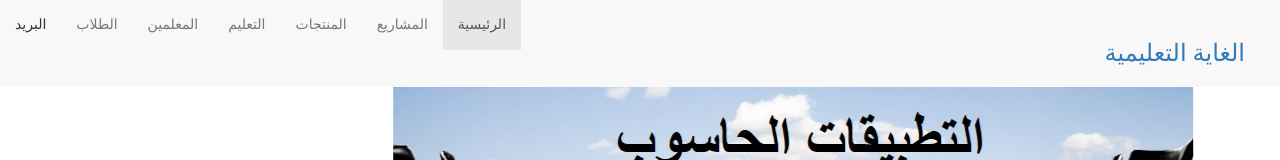
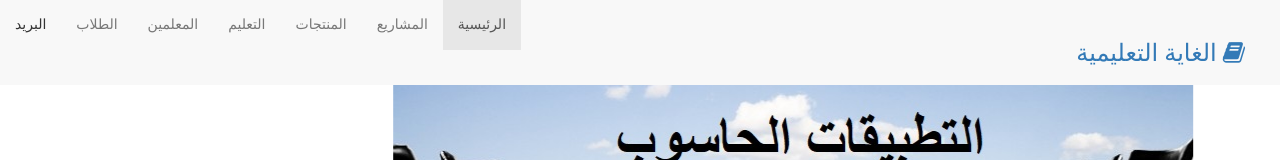
Before and after one commit to softwarepioneers/aw, a plain HTML site: page index.html in a window 1280 px wide. Shown: the top 160 px of the page. Drawn offline with Linux system fonts and the light colour scheme; files that its build step writes are made by us from their sources; files whose address does not match are found by name; a web font is replaced by a local one.

Commit message:
ASASASASHHH

```diff
--- a/index.html
+++ b/index.html
@@ -39,7 +39,7 @@
                         </button>
                         <div >
 
-                            <h3><a href="index.html" class="navbar-nav" class="navbar navbar-light bg-light" style="padding:20px;text-decoration: none;" style="font-size:1px;">
+                            <h3><a href="index.html" class="navbar-nav fa fa-book" class="navbar navbar-light bg-light" style="padding:20px;text-decoration: none;" style="font-size:1px;">
                                 الغاية التعليمية </a></h3>
 
 <!-----
```
